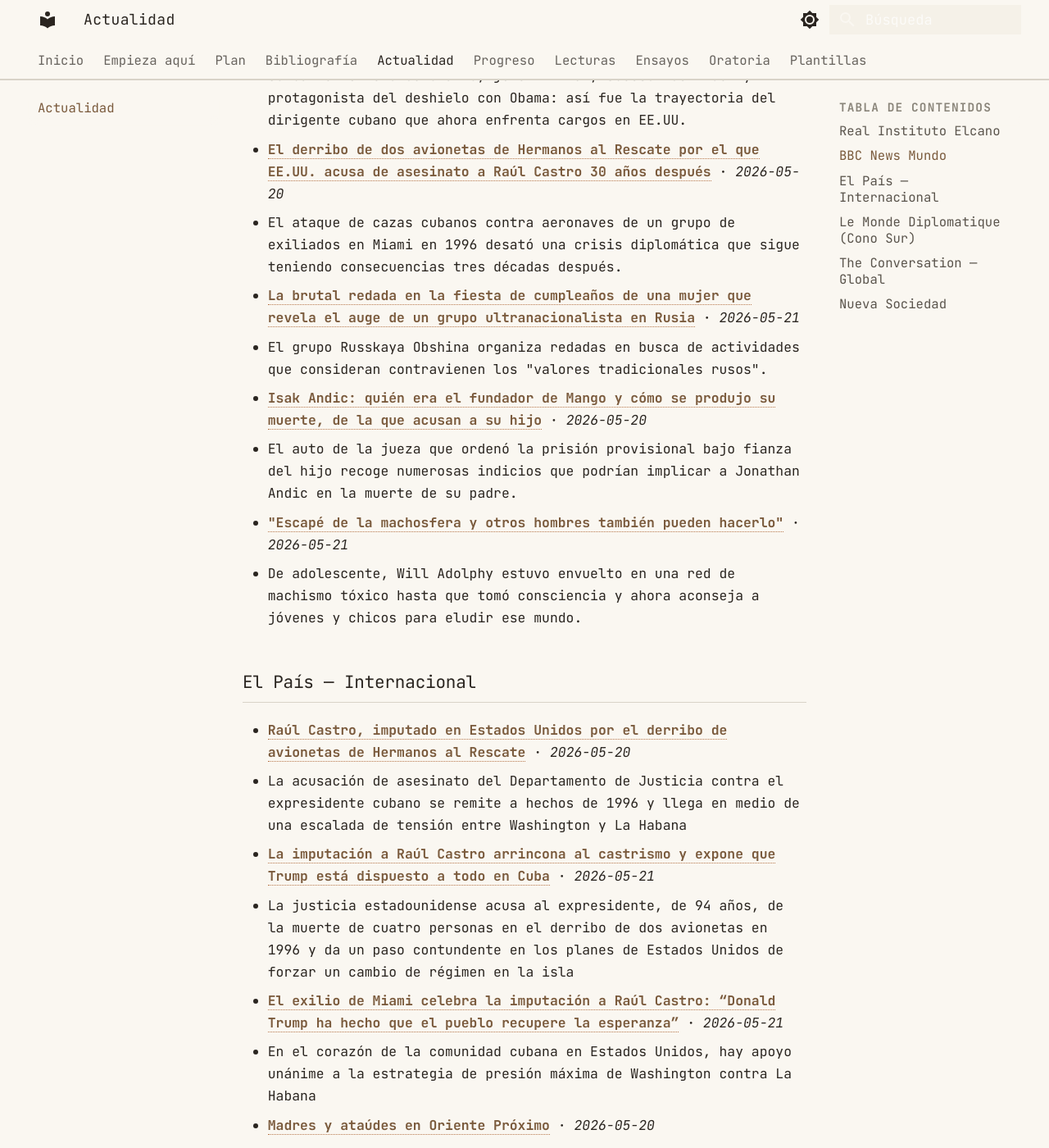
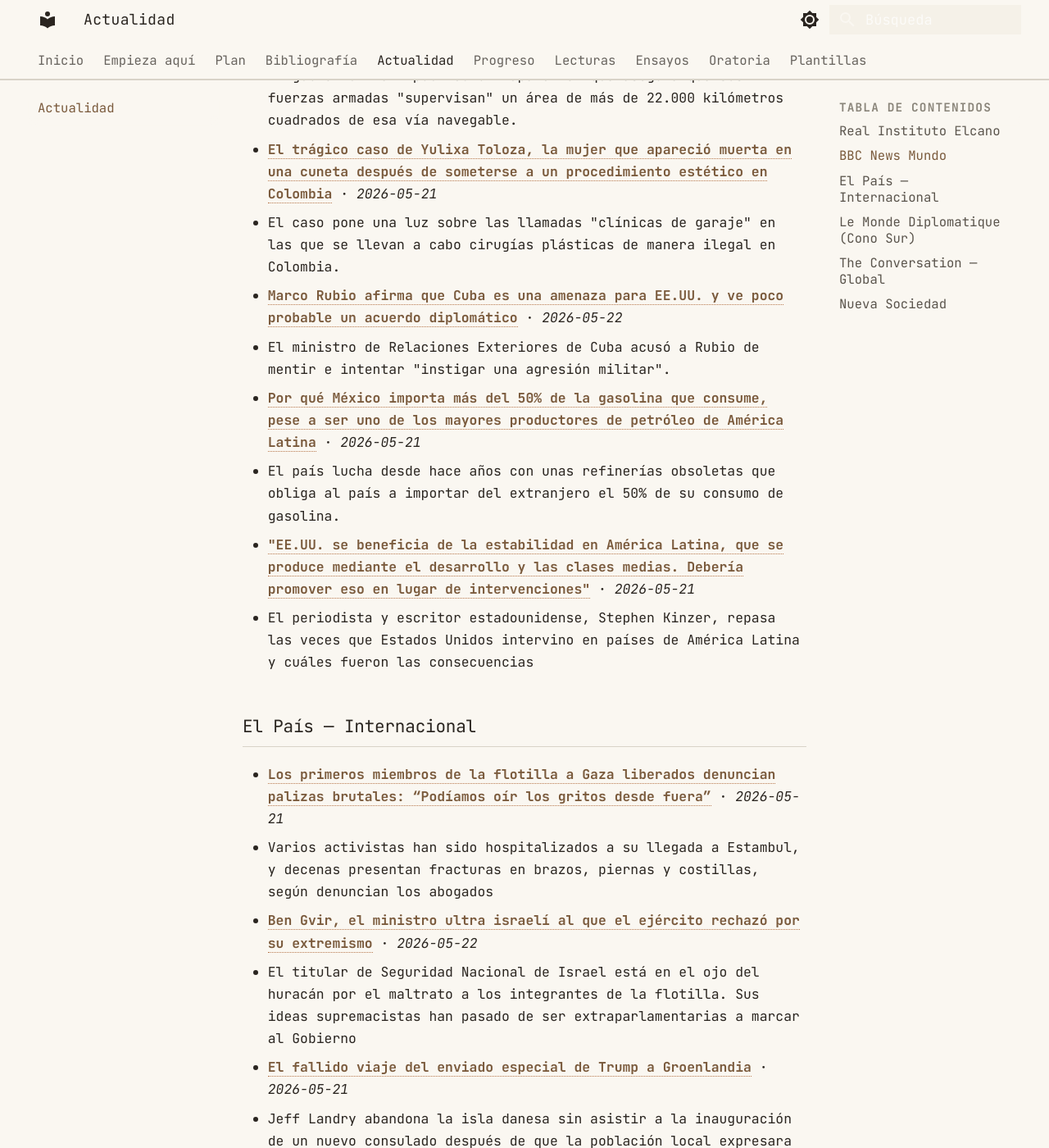
Before and after one commit to MrSpagVi/Curso, an MkDocs documentation site: the page built from docs/actualidad.md, in a window 1280 px wide and 1400 px high, scrolled down 606 px. Shown: the whole window at 82% size. Built offline with MkDocs 1.6.1 and Material for MkDocs 9.7.7, drawn with Linux system fonts in a browser that asks for light colours; some of the changed text lies outside the part shown.

Commit message:
auto: actualidad 2026-05-22

```diff
--- a/docs/actualidad.md
+++ b/docs/actualidad.md
@@ -6,7 +6,7 @@ title: Actualidad
 
 Últimos titulares de fuentes que dictan agenda en ciencia política y geopolítica. Actualizado automáticamente cada día (vía GitHub Actions).
 
-_Última actualización: 2026-05-21 09:35 UTC_
+_Última actualización: 2026-05-22 08:56 UTC_
 
 ## Real Instituto Elcano
 
@@ -14,29 +14,29 @@ _Sin datos en esta ejecución. Visitar fuente: [https://www.realinstitutoelcano.
 
 ## BBC News Mundo
 
-- **[Raúl Castro, el último gran símbolo de la Revolución cubana en el punto de mira de Estados Unidos](https://www.bbc.com/mundo/articles/cdrpe566evno?at_medium=RSS&at_campaign=rss)** · *2026-05-21*
-  - Combatiente revolucionario, jefe militar, sucesor de Fidel y protagonista del deshielo con Obama: así fue la trayectoria del dirigente cubano que ahora enfrenta cargos en EE.UU.
-- **[El derribo de dos avionetas de Hermanos al Rescate por el que EE.UU. acusa de asesinato a Raúl Castro 30 años después](https://www.bbc.com/mundo/articles/cp3p4yq491vo?at_medium=RSS&at_campaign=rss)** · *2026-05-20*
-  - El ataque de cazas cubanos contra aeronaves de un grupo de exiliados en Miami en 1996 desató una crisis diplomática que sigue teniendo consecuencias tres décadas después.
-- **[La brutal redada en la fiesta de cumpleaños de una mujer que revela el auge de un grupo ultranacionalista en Rusia](https://www.bbc.com/mundo/articles/c70716dg68lo?at_medium=RSS&at_campaign=rss)** · *2026-05-21*
-  - El grupo Russkaya Obshina organiza redadas en busca de actividades que consideran contravienen los "valores tradicionales rusos".
-- **[Isak Andic: quién era el fundador de Mango y cómo se produjo su muerte, de la que acusan a su hijo](https://www.bbc.com/mundo/articles/c62d0g4lqqjo?at_medium=RSS&at_campaign=rss)** · *2026-05-20*
-  - El auto de la jueza que ordenó la prisión provisional bajo fianza del hijo recoge numerosas indicios que podrían implicar a Jonathan Andic en la muerte de su padre.
-- **["Escapé de la machosfera y otros hombres también pueden hacerlo"](https://www.bbc.com/mundo/articles/c62dqg7l7gjo?at_medium=RSS&at_campaign=rss)** · *2026-05-21*
-  - De adolescente, Will Adolphy estuvo envuelto en una red de machismo tóxico hasta que tomó consciencia y ahora aconseja a jóvenes y chicos para eludir ese mundo.
+- **[El desafío de Irán a EE.UU. al aumentar el área del estrecho de Ormuz sobre la que reclama control militar](https://www.bbc.com/mundo/articles/cyv25r5g8rro?at_medium=RSS&at_campaign=rss)** · *2026-05-22*
+  - El gobierno iraní publicó un mapa en el que asegura que sus fuerzas armadas "supervisan" un área de más de 22.000 kilómetros cuadrados de esa vía navegable.
+- **[El trágico caso de Yulixa Toloza, la mujer que apareció muerta en una cuneta después de someterse a un procedimiento estético en Colombia](https://www.bbc.com/mundo/articles/czj2gkppp97o?at_medium=RSS&at_campaign=rss)** · *2026-05-21*
+  - El caso pone una luz sobre las llamadas "clínicas de garaje" en las que se llevan a cabo cirugías plásticas de manera ilegal en Colombia.
+- **[Marco Rubio afirma que Cuba es una amenaza para EE.UU. y ve poco probable un acuerdo diplomático](https://www.bbc.com/mundo/articles/c052vpv77gmo?at_medium=RSS&at_campaign=rss)** · *2026-05-22*
+  - El ministro de Relaciones Exteriores de Cuba acusó a Rubio de mentir e intentar "instigar una agresión militar".
+- **[Por qué México importa más del 50% de la gasolina que consume, pese a ser uno de los mayores productores de petróleo de América Latina](https://www.bbc.com/mundo/articles/cdxdldjenpvo?at_medium=RSS&at_campaign=rss)** · *2026-05-21*
+  - El país lucha desde hace años con unas refinerías obsoletas que obliga al país a importar del extranjero el 50% de su consumo de gasolina.
+- **["EE.UU. se beneficia de la estabilidad en América Latina, que se produce mediante el desarrollo y las clases medias. Debería promover eso en lugar de intervenciones"](https://www.bbc.com/mundo/articles/c93x5k9l4xzo?at_medium=RSS&at_campaign=rss)** · *2026-05-21*
+  - El periodista y escritor estadounidense, Stephen Kinzer, repasa las veces que Estados Unidos intervino en países de América Latina y cuáles fueron las consecuencias
 
 ## El País — Internacional
 
-- **[Raúl Castro, imputado en Estados Unidos por el derribo de avionetas de Hermanos al Rescate](https://elpais.com/us/2026-05-20/raul-castro-a-la-espera-de-ser-imputado-en-estados-unidos-por-el-derribo-de-avionetas-de-hermanos-al-rescate.html)** · *2026-05-20*
-  - La acusación de asesinato del Departamento de Justicia contra el expresidente cubano se remite a hechos de 1996 y llega en medio de una escalada de tensión entre Washington y La Habana
-- **[La imputación a Raúl Castro arrincona al castrismo y expone que Trump está dispuesto a todo en Cuba](https://elpais.com/us/2026-05-21/la-imputacion-a-raul-castro-arrincona-al-castrismo-y-expone-que-trump-esta-dispuesto-a-todo-en-cuba.html)** · *2026-05-21*
-  - La justicia estadounidense acusa al expresidente, de 94 años, de la muerte de cuatro personas en el derribo de dos avionetas en 1996 y da un paso contundente en los planes de Estados Unidos de forzar un cambio de régimen en la isla
-- **[El exilio de Miami celebra la imputación a Raúl Castro: “Donald Trump ha hecho que el pueblo recupere la esperanza”](https://elpais.com/us/2026-05-21/el-exilio-de-miami-celebra-la-imputacion-a-raul-castro-donald-trump-ha-hecho-que-el-pueblo-recupere-la-esperanza.html)** · *2026-05-21*
-  - En el corazón de la comunidad cubana en Estados Unidos, hay apoyo unánime a la estrategia de presión máxima de Washington contra La Habana
+- **[Los primeros miembros de la flotilla a Gaza liberados denuncian palizas brutales: “Podíamos oír los gritos desde fuera”](https://elpais.com/internacional/2026-05-21/los-primeros-miembros-de-la-flotilla-a-gaza-liberados-denuncian-palizas-salvajes-podiamos-oir-los-gritos-desde-fuera.html)** · *2026-05-21*
+  - Varios activistas han sido hospitalizados a su llegada a Estambul, y decenas presentan fracturas en brazos, piernas y costillas, según denuncian los abogados
+- **[Ben Gvir, el ministro ultra israelí al que el ejército rechazó por su extremismo](https://elpais.com/internacional/2026-05-22/ben-gvir-el-ministro-ultra-israeli-al-que-el-ejercito-rechazo-por-su-extremismo.html)** · *2026-05-22*
+  - El titular de Seguridad Nacional de Israel está en el ojo del huracán por el maltrato a los integrantes de la flotilla. Sus ideas supremacistas han pasado de ser extraparlamentarias a marcar al Gobierno
+- **[El fallido viaje del enviado especial de Trump a Groenlandia](https://elpais.com/internacional/2026-05-21/el-fallido-viaje-del-enviado-especial-de-trump-a-groenlandia.html)** · *2026-05-21*
+  - Jeff Landry abandona la isla danesa sin asistir a la inauguración de un nuevo consulado después de que la población local expresara rechazo a su presencia
+- **[Rusia impone la memoria de los verdugos del estalinismo a la de sus víctimas](https://elpais.com/internacional/2026-05-22/rusia-impone-la-memoria-de-los-verdugos-del-estalinismo-a-la-de-sus-victimas.html)** · *2026-05-22*
+  - La ilegalización de la organización Memorial, premio Nobel de la Paz, es un paso cualitativo del Kremlin para monopolizar la interpretación de la historia
 - **[Madres y ataúdes en Oriente Próximo](https://elpais.com/internacional/2026-05-20/madres-y-ataudes-en-oriente-proximo.html)** · *2026-05-20*
   - Netanyahu repite la estrategia bélica que algunos historiadores llaman el “gran error de Sharon”. Su superioridad aérea es incontestable pero puede encontrar dificultades si el conflicto terrestre prolongado y con múltiples frentes abiertos
-- **[Rosas rojas para la CIA en La Habana](https://elpais.com/us/2026-05-19/rosas-rojas-para-la-cia-en-la-habana.html)** · *2026-05-19*
-  - Estados Unidos está a punto de zamparse un menú que el castrismo diligentemente le preparó, aunque no parece del todo contento, sino más bien contrariado por compartir lo que hasta ahora se había merendado solo
 
 ## Le Monde Diplomatique (Cono Sur)
 
@@ -44,16 +44,16 @@ _Sin datos en esta ejecución. Visitar fuente: [https://www.eldiplo.org/feed/](h
 
 ## The Conversation — Global
 
-- **[Why talking like Yoda can help you to master British Sign Language](https://theconversation.com/why-talking-like-yoda-can-help-you-to-master-british-sign-language-282789)** · *2026-05-21*
-  - Yoda’s word order mirrors the syntax of British Sign Language.
-- **[Grattan on Friday: As Labor struggles with budget backwash, One Nation surfs a wave](https://theconversation.com/grattan-on-friday-as-labor-struggles-with-budget-backwash-one-nation-surfs-a-wave-282996)** · *2026-05-21*
-  - The Albanese government has found itself on the thorny end of a social media campaign post-budget as it watches One Nation ride a wave.
-- **[Taunting and degrading civilians in armed conflict is a clear violation of international law](https://theconversation.com/taunting-and-degrading-civilians-in-armed-conflict-is-a-clear-violation-of-international-law-283472)** · *2026-05-21*
-  - Israeli treatment of the detained flotilla activists has outraged the world. This is why international law matters in conflicts.
-- **[How journalism can serve the greater good](https://theconversation.com/how-journalism-can-serve-the-greater-good-283284)** · *2026-05-21*
-  - Can you support The Conversation in 2026?
-- **[Why has the US indicted former Cuban President Raúl Castro?](https://theconversation.com/why-has-the-us-indicted-former-cuban-president-raul-castro-283467)** · *2026-05-21*
-  - Castro’s alleged crimes happened 30 years ago. Here’s why the charges have been levelled now.
+- **[First Trump, now Putin – all roads lead to Xi Jinping](https://theconversation.com/first-trump-now-putin-all-roads-lead-to-xi-jinping-283515)** · *2026-05-22*
+  - A steady stream of world leaders has travelled to Beijing to visit the Chinese president.
+- **[Why does motor neurone disease take so long to diagnose? And can it be treated?](https://theconversation.com/why-does-motor-neurone-disease-take-so-long-to-diagnose-and-can-it-be-treated-283468)** · *2026-05-22*
+  - Motor neurone disease can strike people who are young and fit. And there’s no cure.
+- **[A meteor exploded in the sky above New South Wales. An astronomer explains where it might have come from](https://theconversation.com/a-meteor-exploded-in-the-sky-above-new-south-wales-an-astronomer-explains-where-it-might-have-come-from-283575)** · *2026-05-22*
+  - Astronomers will investigate this fireball to help disentangle the heritage and history of the Solar System’s formation.
+- **[What do the Commonwealth Writers Prize AI allegations mean for prizes – and short stories?](https://theconversation.com/what-do-the-commonwealth-writers-prize-ai-allegations-mean-for-prizes-and-short-stories-283470)** · *2026-05-22*
+  - Advances in AI platforms have been oddly benchmarked through their engagements with the short story form. What does the latest literary AI scandal tell us?
+- **[Do Australians really ‘work half the week’ just to pay their income tax? See for yourself](https://theconversation.com/do-australians-really-work-half-the-week-just-to-pay-their-income-tax-see-for-yourself-283147)** · *2026-05-22*
+  - Do some people work ‘Monday, Tuesday, and half of Wednesday for yourself, and then Wednesday, Thursday, and Friday for the government’? No, they don’t.
 
 ## Nueva Sociedad
 
```
